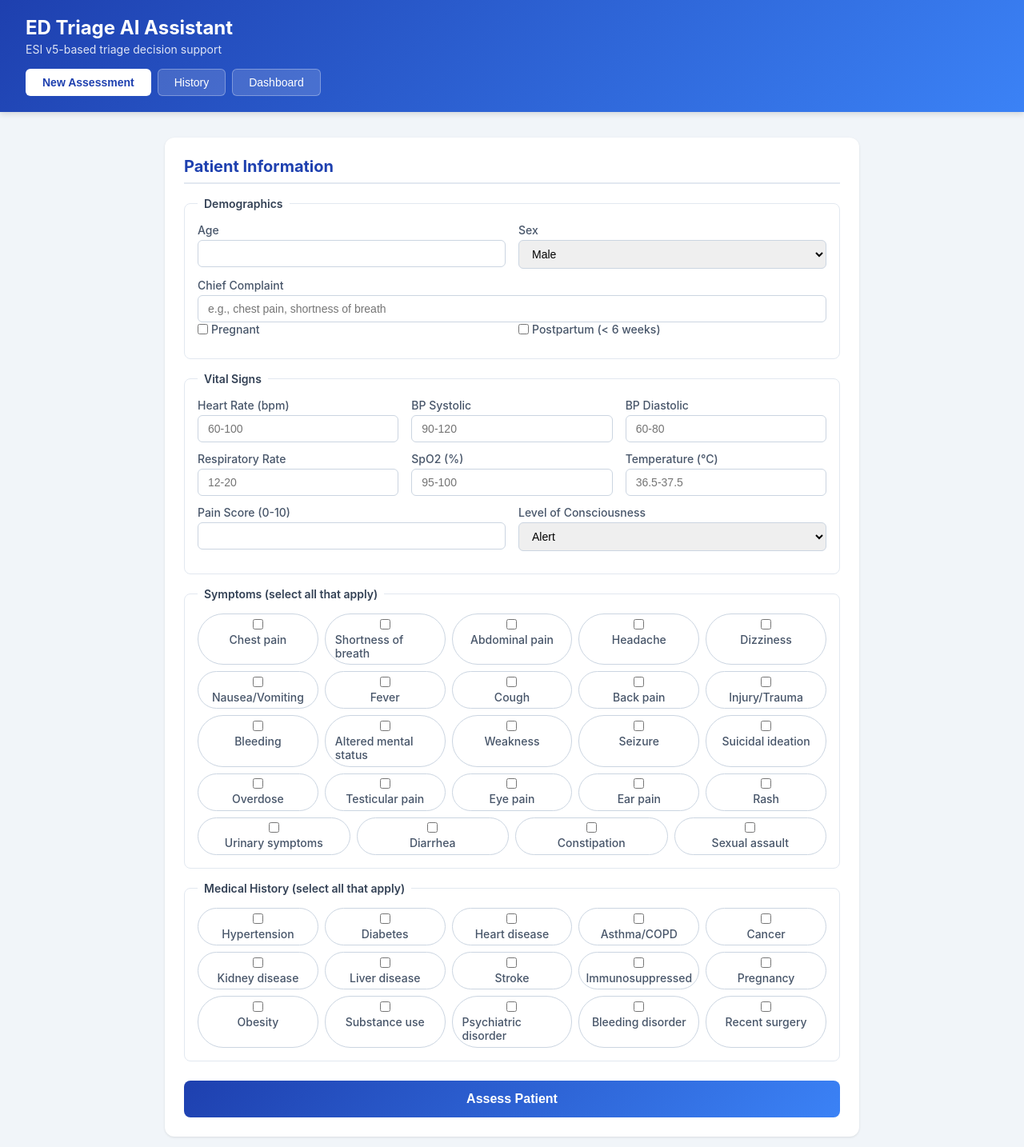
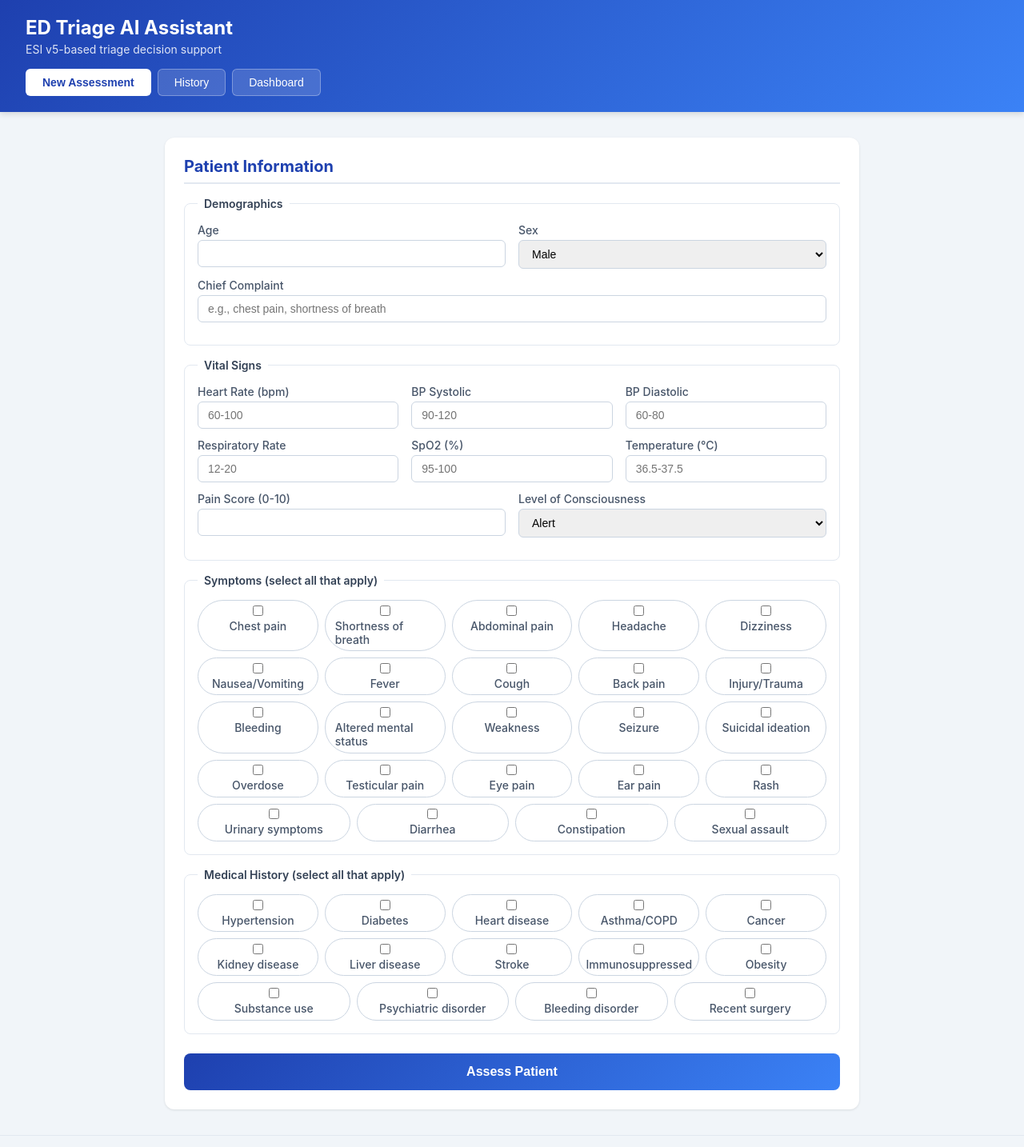
Before and after one commit to ganapathi-ai/ED_Triage, a React (Vite) app in the folder frontend/: page / in a window 1280 px wide. Shown: the top 1434 px of the page at 80% size. Built offline with nearby package versions, Linux system fonts and the light colour scheme.

Commit message:
fix: hide pregnancy options for Male (frontend + backend guard)

```diff
--- a/frontend/src/components/TriageForm.jsx
+++ b/frontend/src/components/TriageForm.jsx
@@ -13,8 +13,16 @@ const SYMPTOM_OPTIONS = [
 const HISTORY_OPTIONS = [
   'Hypertension', 'Diabetes', 'Heart disease', 'Asthma/COPD',
   'Cancer', 'Kidney disease', 'Liver disease', 'Stroke',
-  'Immunosuppressed', 'Pregnancy', 'Obesity', 'Substance use',
+  'Immunosuppressed', 'Obesity', 'Substance use',
   'Psychiatric disorder', 'Bleeding disorder', 'Recent surgery',
+]
+
+const HISTORY_OPTIONS_FEMALE = [
+  ...['Hypertension', 'Diabetes', 'Heart disease', 'Asthma/COPD',
+  'Cancer', 'Kidney disease', 'Liver disease', 'Stroke',
+  'Immunosuppressed', 'Obesity', 'Substance use',
+  'Psychiatric disorder', 'Bleeding disorder', 'Recent surgery'],
+  'Pregnancy',
 ]
 
 function TriageForm({ onSubmit }) {
@@ -30,7 +38,15 @@ function TriageForm({ onSubmit }) {
   })
   const [submitting, setSubmitting] = useState(false)
 
-  const update = (key, val) => setForm(f => ({ ...f, [key]: val }))
+  const update = (key, val) => {
+    if (key === 'sex' && val === 'M') {
+      // Reset pregnancy fields when switching to Male
+      setForm(f => ({ ...f, sex: 'M', is_pregnant: false, is_postpartum: false,
+        medical_history: f.medical_history.filter(h => h !== 'Pregnancy') }))
+    } else {
+      setForm(f => ({ ...f, [key]: val }))
+    }
+  }
 
   const toggleItem = (key, item) => {
     setForm(f => ({
@@ -84,6 +100,8 @@ function TriageForm({ onSubmit }) {
           <input type="text" value={form.chief_complaint} onChange={e => update('chief_complaint', e.target.value)} placeholder="e.g., chest pain, shortness of breath" />
         </label>
         <div className="form-row">
+          {form.sex === 'F' && (
+            <>
               <label className="checkbox-label">
                 <input type="checkbox" checked={form.is_pregnant} onChange={e => update('is_pregnant', e.target.checked)} />
                 Pregnant
@@ -92,6 +110,8 @@ function TriageForm({ onSubmit }) {
                 <input type="checkbox" checked={form.is_postpartum} onChange={e => update('is_postpartum', e.target.checked)} />
                 Postpartum (&lt; 6 weeks)
               </label>
+            </>
+          )}
         </div>
       </fieldset>
 
@@ -165,7 +185,7 @@ function TriageForm({ onSubmit }) {
       <fieldset>
         <legend>Medical History (select all that apply)</legend>
         <div className="checkbox-grid">
-          {HISTORY_OPTIONS.map(h => (
+          {(form.sex === 'F' ? HISTORY_OPTIONS_FEMALE : HISTORY_OPTIONS).map(h => (
             <label key={h} className="chip-label">
               <input
                 type="checkbox"
```
Also changed, not shown: 1 other file (tests, documents, lock files or other folders). Lines whose indentation alone changed are shown as unchanged.
